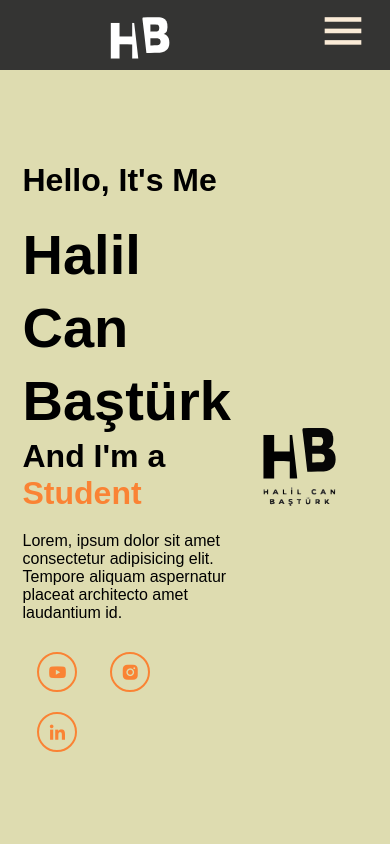
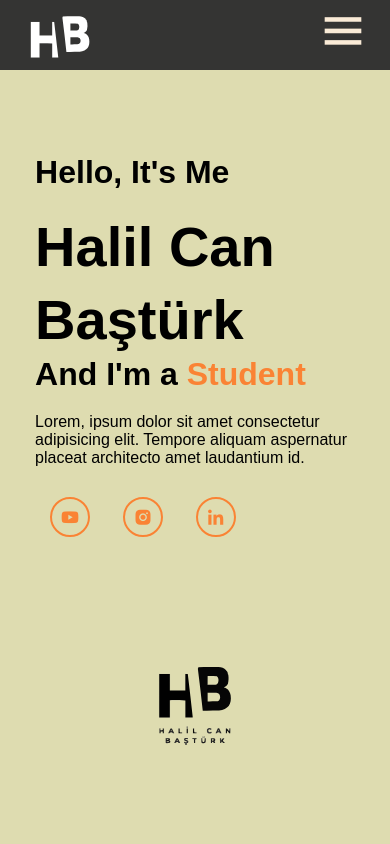
Before and after one commit to halilcan961/HalilCan, a plain HTML site: page index.html in a window 390 px wide. Shown: the top 844 px of the page. Drawn offline with nearby package versions, Linux system fonts and the light colour scheme.

Commit message:
first_demo_1_1

```diff
--- a/index.html
+++ b/index.html
@@ -58,9 +58,9 @@
                 aspernatur placeat
                 architecto amet laudantium id.</p>
                 <div class="social-media">
-                    <a href="https://youtube.com/@Darth_Sezer" target="_blank"><i class='bx bxl-youtube' ></i></a>
-                    <a href="https://www.instagram.com/caeser.sezer/" target="_blank"><i class='bx bxl-instagram-alt' ></i></a>
-                    <a href="https://www.linkedin.com/in/ahmet-sezer-k%C3%B6m%C3%BCrc%C3%BC-5b133b234" target="_blank"><i class='bx bxl-linkedin' ></i></a>
+                    <a href="" target="_blank"><i class='bx bxl-youtube' ></i></a>
+                    <a href="https://www.instagram.com/halilantalya/" target="_blank"><i class='bx bxl-instagram-alt' ></i></a>
+                    <a href="https://www.linkedin.com/" target="_blank"><i class='bx bxl-linkedin' ></i></a>
                 </div>
             </div>
             <div class="home_img">
--- a/styles/project_style.css
+++ b/styles/project_style.css
@@ -35,7 +35,7 @@ body{
     position: fixed;
     top: 0;
     left: 0;
-    padding: 20px 5%;
+    padding: 1px 5%;
     width: 100%;
     height: 70px;
     background-color: #303030f8;
@@ -53,6 +53,7 @@ body{
 }
 .header_bar a img{
     margin-top:40px ;
+    margin-left: -60px;
     width: 240px;
     fill: #fcfcfc;
 }
@@ -354,9 +355,16 @@ footer a:hover{
         z-index: 1;
         transition: 5s;
     }
+    .header_bar{
+        padding-right: 5%;
+        padding-left: 0%;
+        margin-left: 0%;
+    }
     .header_bar a{
         justify-items: center;
         align-items: center;
+        margin-left: 0%;
+        padding-left: 0%;
     }
     .navbar{
         display: none;
@@ -393,6 +401,11 @@ footer a:hover{
         color: var(--main-color);
         font-size: 55px;
     }
+    .home{
+        display: flex;
+        flex-direction: column;
+        gap: 10vh;
+    }
     .portfolio-container{
         display:flex;
         justify-content: center;
@@ -406,4 +419,9 @@ footer a:hover{
         height: auto;
         width:100%;
     }
+    .about{
+        display: flex;
+        flex-direction: column;
+        gap: 10vh;
+    }
 }
```
